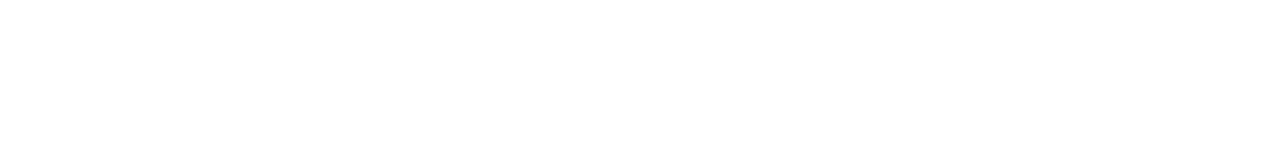
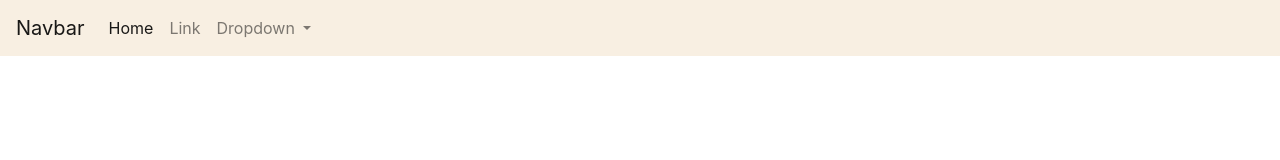
Before and after one commit to NatCro/bootstrap-portfolio, a plain HTML site: page index.html in a window 1280 px wide. Drawn offline with nearby package versions, Linux system fonts and the light colour scheme.

Commit message:
added navbar from bootstrap

```diff
--- a/CSS/style.css
+++ b/CSS/style.css
@@ -0,0 +1,8 @@
+:root {
+--offwhite:  rgb(248, 239, 226);
+
+}
+
+.navbar {
+    background-color: var(--offwhite);
+}
--- a/index.html
+++ b/index.html
@@ -10,6 +10,34 @@
 
 </head>
 <body>
+    <nav class="navbar navbar-expand-lg navbar-light">
+        <a class="navbar-brand" href="#">Navbar</a>
+        <button class="navbar-toggler" type="button" data-toggle="collapse" data-target="#navbarSupportedContent" aria-controls="navbarSupportedContent" aria-expanded="false" aria-label="Toggle navigation">
+          <span class="navbar-toggler-icon"></span>
+        </button>
+
+        <div class="collapse navbar-collapse" id="navbarSupportedContent">
+          <ul class="navbar-nav mr-auto">
+            <li class="nav-item active">
+              <a class="nav-link" href="#">Home <span class="sr-only">(current)</span></a>
+            </li>
+            <li class="nav-item">
+              <a class="nav-link" href="#">Link</a>
+            </li>
+            <li class="nav-item dropdown">
+              <a class="nav-link dropdown-toggle" href="#" role="button" data-toggle="dropdown" aria-expanded="false">
+                Dropdown
+              </a>
+              <div class="dropdown-menu">
+                <a class="dropdown-item" href="#">Action</a>
+                <a class="dropdown-item" href="#">Another action</a>
+                <div class="dropdown-divider"></div>
+                <a class="dropdown-item" href="#">Something else here</a>
+              </div>
+            </li>
+          </ul>
+        </div>
+      </nav>
 
 </body>
 </html>
```
